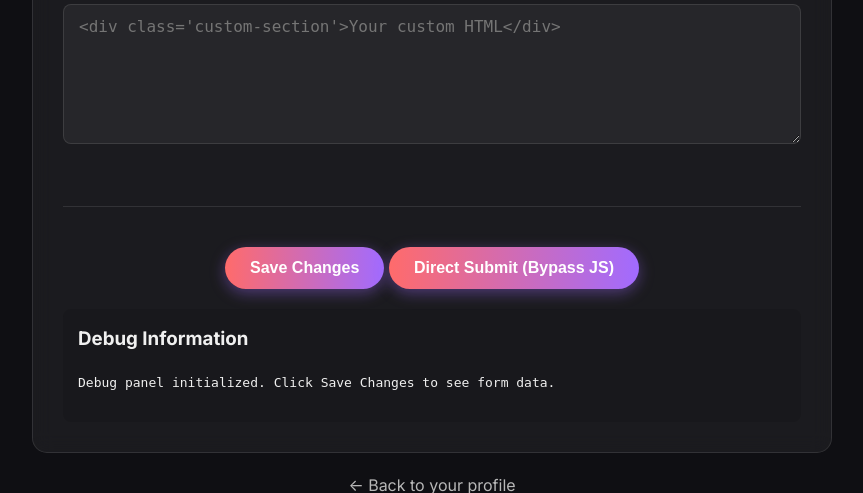
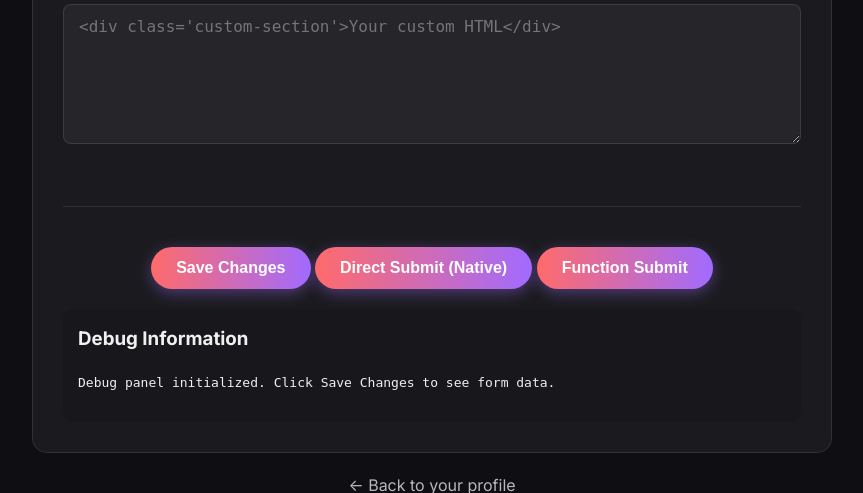
Before and after one commit to vibe-base/vibezin, a Django app: page /profile/edit/ in a window 1280 px wide. Shown: the part 6007-6500 px from the top of the page, without its empty margins (208-1071 px from the left). Run offline with Django 5.2, Linux system fonts and the light colour scheme; the visitor is signed in with stand-in values (Sample User, id 1).

Commit message:
Removed the Nested Form: Replaced the nested form for deleting profile images with a button and a hidden input This eliminates the form-within-a-form issue that can cause submission problems Added Multiple Submit Options: Added a "Direct Submit" button that uses the native form submission Added a "Function Submit" button that uses a JavaScript function to submit the form These provide alternative ways to submit the form if the main button isn't working Changed the Save Button Type: Changed the main save button from type="submit" to type="button" Added a click event handler to handle the submission manually This gives us more control over the submission process Added a Global Form Submission Function: Created a submitProfileForm() function that can be called from anywhere This provides a reliable way to submit the form programmatically Improved the Delete Image Functionality: Updated the delete image button to use JavaScript instead of a nested form It now sets a flag and submits the main form instead of using a separate form

```diff
--- a/vibezin/templates/vibezin/edit_profile.html
+++ b/vibezin/templates/vibezin/edit_profile.html
@@ -430,13 +430,10 @@
 
                 {% if profile.profile_image %}
                 <div style="margin-top: 15px;">
-                    <form method="post" style="display: inline;">
-                        {% csrf_token %}
-                        <input type="hidden" name="delete_profile_image" value="true">
-                        <button type="submit" class="btn btn-danger" style="background: rgba(255, 107, 107, 0.2); border: none; color: #ff6b6b; padding: 8px 15px; border-radius: 4px; cursor: pointer;">
-                            Delete Current Profile Image
-                        </button>
-                    </form>
+                    <button type="button" id="delete-image-btn" class="btn btn-danger" style="background: rgba(255, 107, 107, 0.2); border: none; color: #ff6b6b; padding: 8px 15px; border-radius: 4px; cursor: pointer;">
+                        Delete Current Profile Image
+                    </button>
+                    <input type="hidden" id="delete_profile_image_flag" name="delete_profile_image" value="false">
                     <div style="color: var(--muted-text); margin-top: 5px; font-size: 0.9rem;">
                         This will permanently delete your profile image from IPFS.
                     </div>
@@ -786,11 +783,12 @@
         {% endif %}
 
         <div style="text-align: center;">
-            <button type="submit" class="submit-btn" id="save-profile-btn">Save Changes</button>
+            <button type="button" class="submit-btn" id="save-profile-btn">Save Changes</button>
             <noscript>
                 <button type="submit" class="submit-btn" style="margin-top: 10px; background-color: #e74c3c;">Save Changes (No JavaScript)</button>
             </noscript>
-            <button type="submit" class="submit-btn" style="margin-top: 10px; background-color: #3498db;" onclick="this.form.submit(); return false;">Direct Submit (Bypass JS)</button>
+            <input type="submit" class="submit-btn" style="margin-top: 10px; background-color: #3498db;" value="Direct Submit (Native)">
+            <button type="button" class="submit-btn" style="margin-top: 10px; background-color: #f39c12;" onclick="submitProfileForm()">Function Submit</button>
         </div>
 
         <!-- Debug info -->
@@ -808,6 +806,12 @@
 
 {% block extra_js %}
 <script>
+    // Direct form submission function (available globally)
+    function submitProfileForm() {
+        console.log('Direct form submission function called');
+        document.querySelector('.profile-form').submit();
+        return false;
+    }
     // Function to upload image to IPFS via AJAX
     function uploadImageToIPFS(file, statusElement) {
         console.log('Starting upload to IPFS for file:', file.name);
@@ -1010,13 +1014,25 @@
             profileImageUrlInput.setAttribute('data-original-value', profileImageUrlInput.value);
         }
 
-        // Confirm before deleting profile image
-        const deleteImageBtn = document.querySelector('input[name="delete_profile_image"]');
-        if (deleteImageBtn) {
-            const deleteForm = deleteImageBtn.closest('form');
-            deleteForm.addEventListener('submit', function(e) {
-                if (!confirm('Are you sure you want to delete your profile image? This action cannot be undone.')) {
-                    e.preventDefault();
+        // Handle delete profile image button
+        const deleteImageBtn = document.getElementById('delete-image-btn');
+        const deleteImageFlag = document.getElementById('delete_profile_image_flag');
+
+        if (deleteImageBtn && deleteImageFlag) {
+            deleteImageBtn.addEventListener('click', function() {
+                if (confirm('Are you sure you want to delete your profile image? This action cannot be undone.')) {
+                    // Set the flag to true
+                    deleteImageFlag.value = 'true';
+
+                    // Clear the profile image URL field
+                    const profileImageUrlInput = document.getElementById('{{ profile_form.profile_image.id_for_label }}');
+                    if (profileImageUrlInput) {
+                        profileImageUrlInput.value = '';
+                    }
+
+                    // Submit the form
+                    console.log('Submitting form to delete profile image...');
+                    submitProfileForm();
                 }
             });
         }
@@ -1031,9 +1047,12 @@
         debugInfo.style.display = 'block';
         debugContent.textContent = 'Debug panel initialized. Click Save Changes to see form data.';
 
-        // Add event listener to the form
-        profileForm.addEventListener('submit', function(e) {
-            e.preventDefault(); // Prevent form submission for debugging
+        // Add click event listener to the save button instead of form submit
+        saveBtn.addEventListener('click', function(e) {
+            e.preventDefault(); // Prevent default button behavior
+
+            // Log the event
+            console.log('Save button clicked');
 
             // Collect form data
             const formData = new FormData(profileForm);
@@ -1047,7 +1066,6 @@
             debugContent.textContent = formDataString;
 
             // Log to console
-            console.log('Form submission prevented for debugging');
             console.log('Form data:', Object.fromEntries(formData));
 
             // Add a button to actually submit the form
@@ -1058,7 +1076,7 @@
             submitBtn.style.backgroundColor = '#2ecc71';
 
             submitBtn.addEventListener('click', function() {
-                profileForm.removeEventListener('submit', arguments.callee);
+                console.log('Submitting form...');
                 profileForm.submit();
             });
 
```
